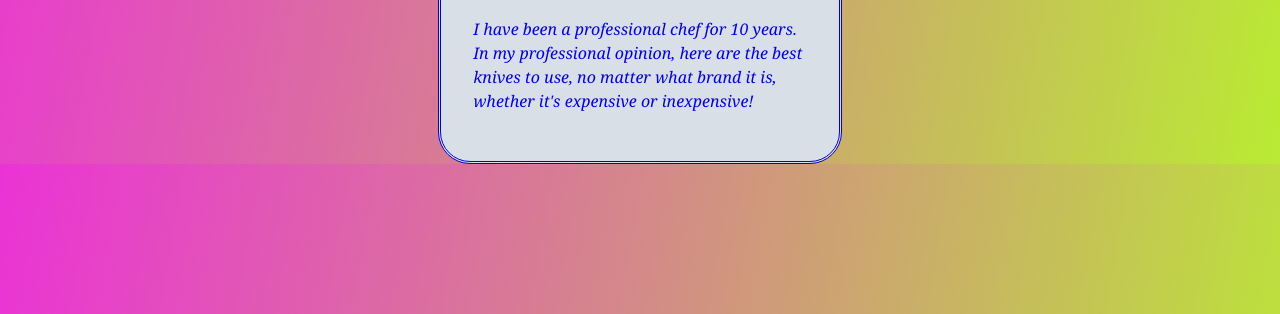
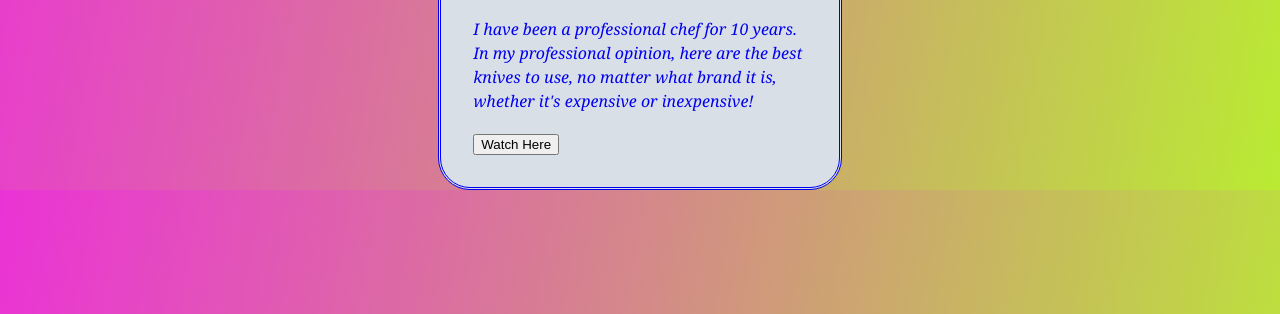
Before and after one commit to chad-cervantes/cpnt260-a2-Single-Card, a plain HTML site: page index.html in a window 1280 px wide. Shown: the part 486-800 px from the top of the page. Drawn offline with Linux system fonts and the light colour scheme.

Commit message:
added a 'Watch Me' button in the index.html file

```diff
--- a/css/style.css
+++ b/css/style.css
@@ -71,6 +71,7 @@ a {
 }
 
 a:visited {
+  /* added padding & margin */
   padding: 0.5rem 1rem;
   margin: auto;
 }
--- a/index.html
+++ b/index.html
@@ -17,6 +17,7 @@
           <img class="knife-image" src="https://knifeplanet.net/wp-content/uploads/2022/01/uses-of-the-different-types-of-kitchen-knives-2-768x436.jpg" alt="Chef knife being used by home cook">
           <h3>Best chef knives to use in the kitchen!</h3>
           <p><em>I have been a professional chef for 10 years. In my professional opinion, here are the best knives to use, no matter what brand it is, whether it's expensive or inexpensive!</em></p>
+          <button>Watch Here</button>
         </article>
       </a>
     </main>
```
